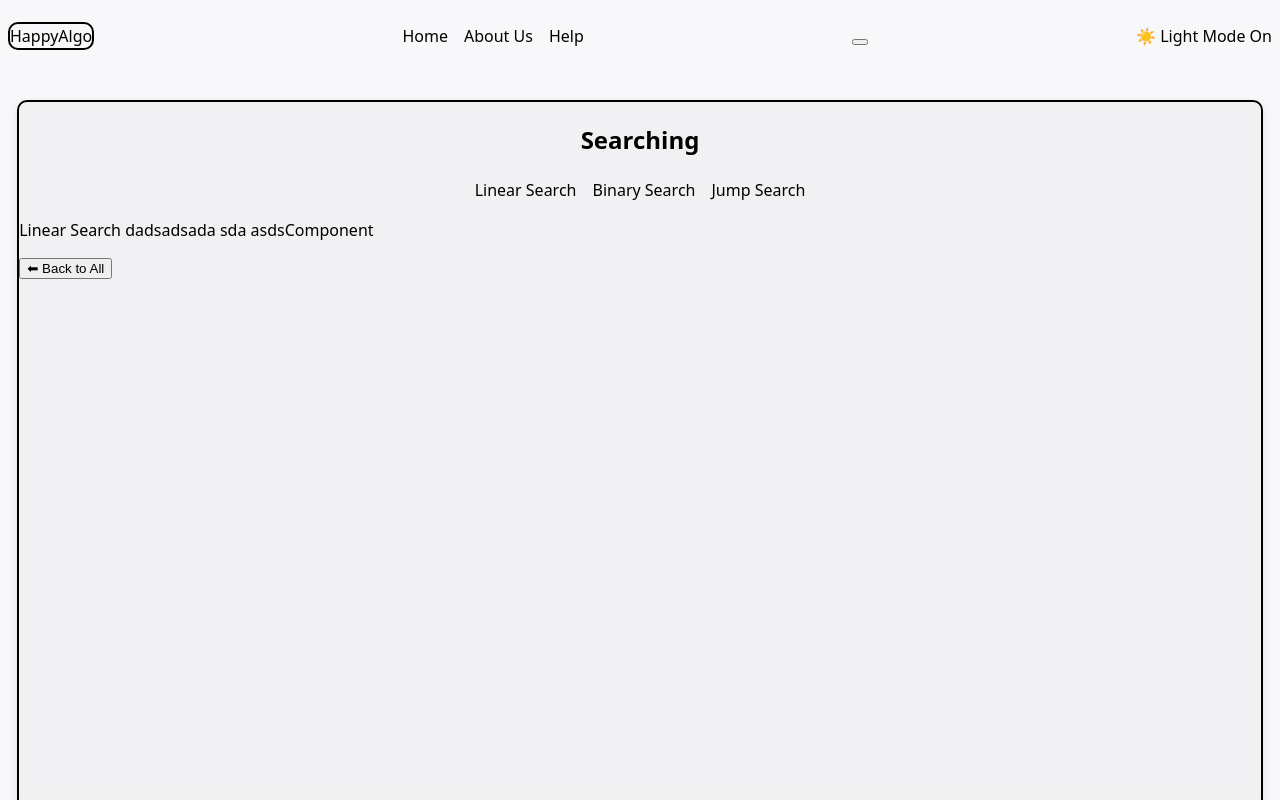
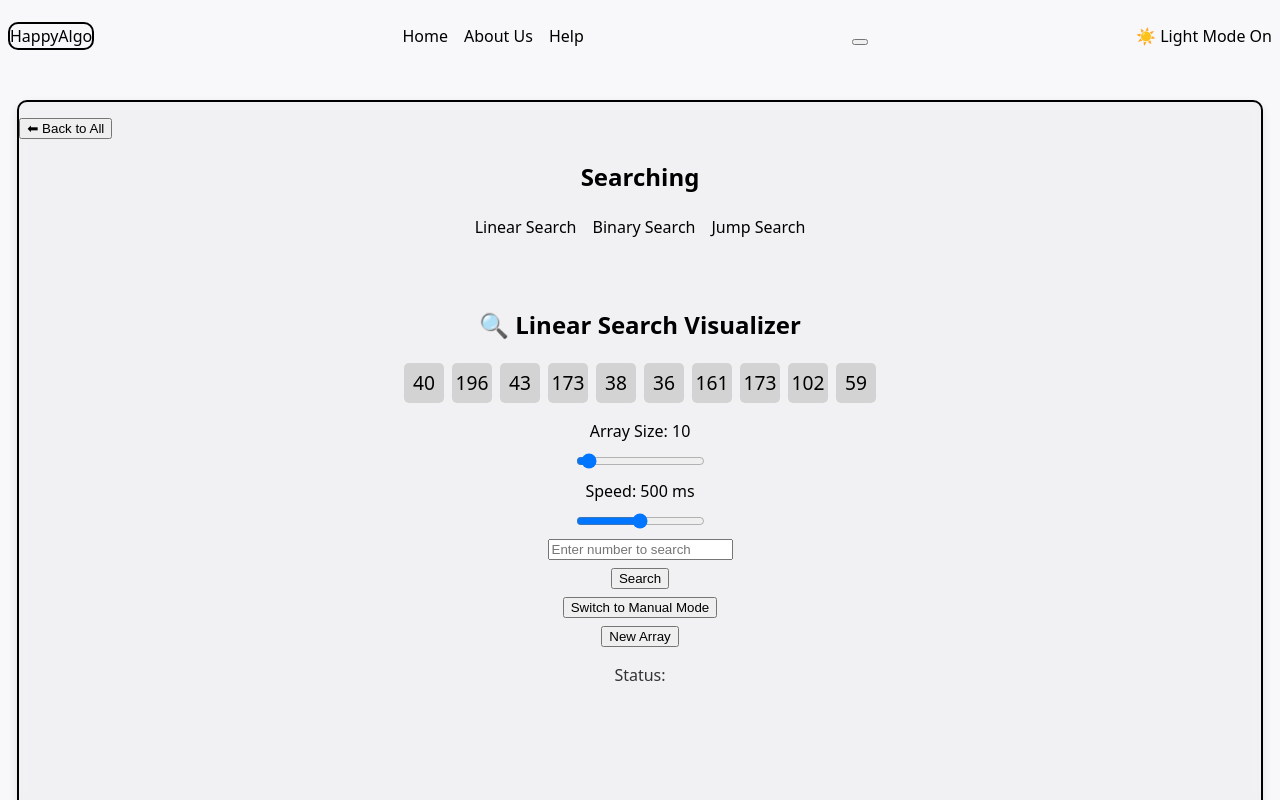
Before and after one commit to Shekhar969/HappyAlgo, a React (Vite) app: page / in a window 1280 px wide. Both pictures are taken after a click on the element 248 px from the left and 428 px from the top of the page. Built offline with nearby package versions, Linux system fonts and the light colour scheme.

Commit message:
Linear Search basic Structure Done

```diff
--- a/src/App.css
+++ b/src/App.css
@@ -77,7 +77,7 @@
   padding: 0;
   margin: 0;
   width: 97%;
-  height: 100dvh;
+  height: 200dvb;
   position: fixed;
   top: 100px;
   z-index: 1000;
@@ -93,3 +93,47 @@
   justify-content: center;
   gap: 1rem;
 }
+
+/* searching */
+
+
+.container {
+  text-align: center;
+  padding: 2rem;
+}
+.array {
+  display: flex;
+  justify-content: center;
+  gap: 0.5rem;
+  margin-bottom: 1rem;
+  flex-wrap: wrap;
+}
+.block {
+  width: 40px;
+  height: 40px;
+  font-size: 1.2rem;
+  line-height: 40px;
+  background-color: lightgray;
+  border-radius: 5px;
+  transition: background-color 0.3s;
+}
+.checking {
+  background-color: orange;
+}
+.found {
+  background-color: limegreen;
+  color: white;
+}
+.controls {
+  display: flex;
+  flex-direction: column;
+  align-items: center;
+  gap: 0.5rem;
+  margin-bottom: 1rem;
+}
+.log-window {
+  font-size: 1rem;
+  color: #333;
+}
+
+/* binary search  */
--- /dev/null
+++ b/src/components/Algo/searching/binarySearch.jsx
@@ -0,0 +1,9 @@
+import React from 'react'
+
+function binarySearch() {
+  return (
+    <div>binarySearch</div>
+  )
+}
+
+export default binarySearch
--- /dev/null
+++ b/src/components/Algo/searching/jumpSearch.jsx
@@ -0,0 +1,9 @@
+import React from 'react'
+
+function jumpSearch() {
+  return (
+    <div>jumpSearch</div>
+  )
+}
+
+export default jumpSearch
--- a/src/components/Algo/searching/linearSearch.jsx
+++ b/src/components/Algo/searching/linearSearch.jsx
@@ -1,7 +1,187 @@
-import React from 'react';
+// src/components/LinearSearch.jsx
+import { useState, useEffect } from "react";
+import { generateRandomArray } from "../../utils/randomArrayGen";
+import '../../../App.css'
 
-function LinearSearch() {
-  return <div>Linear Search dadsadsada sda asdsComponent</div>;
-}
+const LinearSearch = () => {
+  const [arraySize, setArraySize] = useState(10);
+  const [array, setArray] = useState(generateRandomArray(arraySize));
+  const [target, setTarget] = useState("");
+  const [current, setCurrent] = useState(null);
+  const [foundIndex, setFoundIndex] = useState(null);
+  const [log, setLog] = useState("");
+  const [speed, setSpeed] = useState(500);
+  const [manualMode, setManualMode] = useState(false);
+  const [stepIndex, setStepIndex] = useState(0);
+  const [isRunning, setIsRunning] = useState(false);
+  const [searchAbort, setSearchAbort] = useState(false);
+
+  useEffect(() => {
+    setArray(generateRandomArray(arraySize));
+    setCurrent(null);
+    setFoundIndex(null);
+    setLog("");
+    setTarget("");
+    setStepIndex(0);
+    setIsRunning(false);
+  }, [arraySize]);
+
+  const handleSearch = async () => {
+    if (!target || isNaN(parseInt(target))) {
+      setLog("❗ Please enter a valid number to search.");
+      return;
+    }
+
+    setCurrent(null);
+    setFoundIndex(null);
+    setLog("");
+    setStepIndex(0);
+    setIsRunning(true);
+    setSearchAbort(false);
+
+    for (let i = 0; i < array.length; i++) {
+      if (manualMode || searchAbort) return;
+
+      setCurrent(i);
+      setLog(`Comparing ${array[i]} with ${target}`);
+
+      const currentSpeed = speed;
+      await new Promise((r) => setTimeout(r, currentSpeed));
+
+      if (array[i] === parseInt(target)) {
+        setFoundIndex(i);
+        setLog(`✅ Found ${target} at index ${i}`);
+        setIsRunning(false);
+        return;
+      }
+    }
+
+    setLog(`❌ ${target} not found`);
+    setIsRunning(false);
+  };
+
+  const runManualStep = () => {
+    if (!target || isNaN(parseInt(target))) {
+      setLog("❗ Please enter a valid number to search.");
+      return;
+    }
+
+    if (!isRunning || stepIndex >= array.length) {
+      setLog("❌ Target not found");
+      setIsRunning(false);
+      return;
+    }
+
+    const value = array[stepIndex];
+    setCurrent(stepIndex);
+    setLog(`Comparing ${value} with ${target}`);
+
+    if (value === parseInt(target)) {
+      setFoundIndex(stepIndex);
+      setLog(`✅ Found ${target} at index ${stepIndex}`);
+      setIsRunning(false);
+      return;
+    }
+
+    setStepIndex(stepIndex + 1);
+  };
+
+  const startManualSearch = () => {
+    if (!target || isNaN(parseInt(target))) {
+      setLog("❗ Please enter a valid number to search.");
+      return;
+    }
+
+    setCurrent(null);
+    setFoundIndex(null);
+    setLog("");
+    setStepIndex(0);
+    setIsRunning(true);
+    setSearchAbort(false);
+  };
+
+  const regenerateArray = () => {
+    if (isRunning) return;
+    setArray(generateRandomArray(arraySize));
+    setTarget("");
+    setCurrent(null);
+    setFoundIndex(null);
+    setLog("");
+    setStepIndex(0);
+    setIsRunning(false);
+  };
+
+  return (
+    <div className="container">
+      <h2>🔍 Linear Search Visualizer</h2>
+
+      <div className="array">
+        {array.map((num, index) => (
+          <div
+            key={index}
+            className={`block ${
+              index === foundIndex
+                ? "found"
+                : index === current
+                ? "checking"
+                : ""
+            }`}
+          >
+            {num}
+          </div>
+        ))}
+      </div>
+
+      <div className="controls">
+        <label>Array Size: {arraySize}</label>
+        <input
+          type="range"
+          min="5"
+          max="100"
+          value={arraySize}
+          onChange={(e) => setArraySize(Number(e.target.value))}
+          disabled={isRunning}
+        />
+
+        <label>Speed: {speed} ms</label>
+        <input
+          type="range"
+          min="5"
+          max="1000"
+          step="50"
+          value={speed}
+          onChange={(e) => setSpeed(Number(e.target.value))}
+          disabled={isRunning}
+        />
+
+        <input
+          type="number"
+          value={target}
+          onChange={(e) => setTarget(e.target.value)}
+          placeholder="Enter number to search"
+          disabled={isRunning}
+        />
+
+        {!manualMode && (
+          <button onClick={handleSearch} disabled={isRunning}>Search</button>
+        )}
+        {manualMode && !isRunning && (
+          <button onClick={startManualSearch}>Start Manual</button>
+        )}
+        {manualMode && isRunning && (
+          <button onClick={runManualStep}>Next Step</button>
+        )}
+
+        <button onClick={() => setManualMode(!manualMode)} disabled={isRunning}>
+          {manualMode ? "Switch to Auto Mode" : "Switch to Manual Mode"}
+        </button>
+
+        <button onClick={regenerateArray}>New Array</button>
+      </div>
+
+      <p className="log-window">Status: {log}</p>
+    </div>
+  );
+};
 
 export default LinearSearch;
--- a/src/components/Algo/searching/searching.jsx
+++ b/src/components/Algo/searching/searching.jsx
@@ -1,6 +1,7 @@
 import React, { useState } from "react";
 import LinearSearch from "./linearSearch";
-
+import BinarySearch from "./binarySearch";
+import JumpSearch from "./jumpSearch";
 
 function Searching({ setSelected, isOnlyCard }) {
   const handleClick = () => {
@@ -15,9 +16,14 @@ function Searching({ setSelected, isOnlyCard }) {
 
   return (
     <div
-      className={`mainContainerSearching ${isOnlyCard ? "expandedCard" : ""}`}
-      onClick={handleClick}
+    className={`mainContainerSearching ${isOnlyCard ? "expandedCard" : ""}`}
+    onClick={handleClick}
     >
+      {isOnlyCard && (
+        <button onClick={() => setSelected("")} style={{ marginTop: "1rem" }}>
+          ⬅ Back to All
+        </button>
+      )}
       <h2><strong>Searching</strong></h2>
 
       {isOnlyCard && (
@@ -45,11 +51,6 @@ function Searching({ setSelected, isOnlyCard }) {
         </div>
       )}
 
-      {isOnlyCard && (
-        <button onClick={() => setSelected("")} style={{ marginTop: "1rem" }}>
-          ⬅ Back to All
-        </button>
-      )}
     </div>
   );
 }
--- /dev/null
+++ b/src/components/utils/randomArrayGen.jsx
@@ -0,0 +1,7 @@
+export function generateRandomArray(length = 10, min = 1, max = 200) {
+  const arr = [];
+  for (let i = 0; i < length; i++) {
+    arr.push(Math.floor(Math.random() * (max - min + 1)) + min);
+  }
+  return arr;
+}
```
